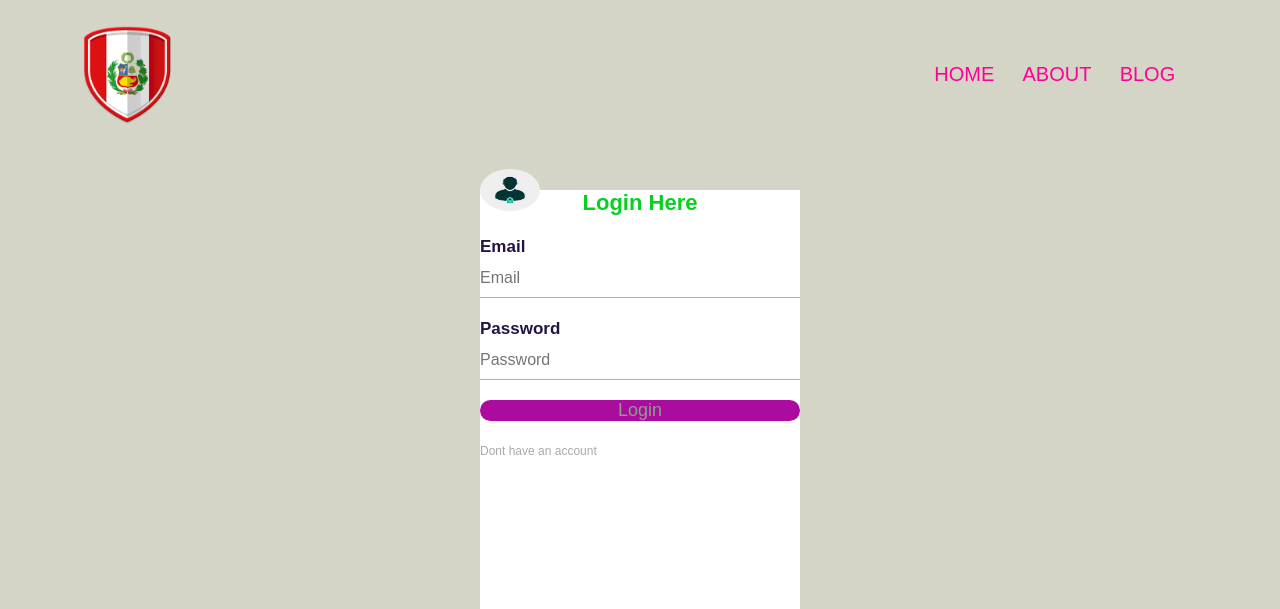
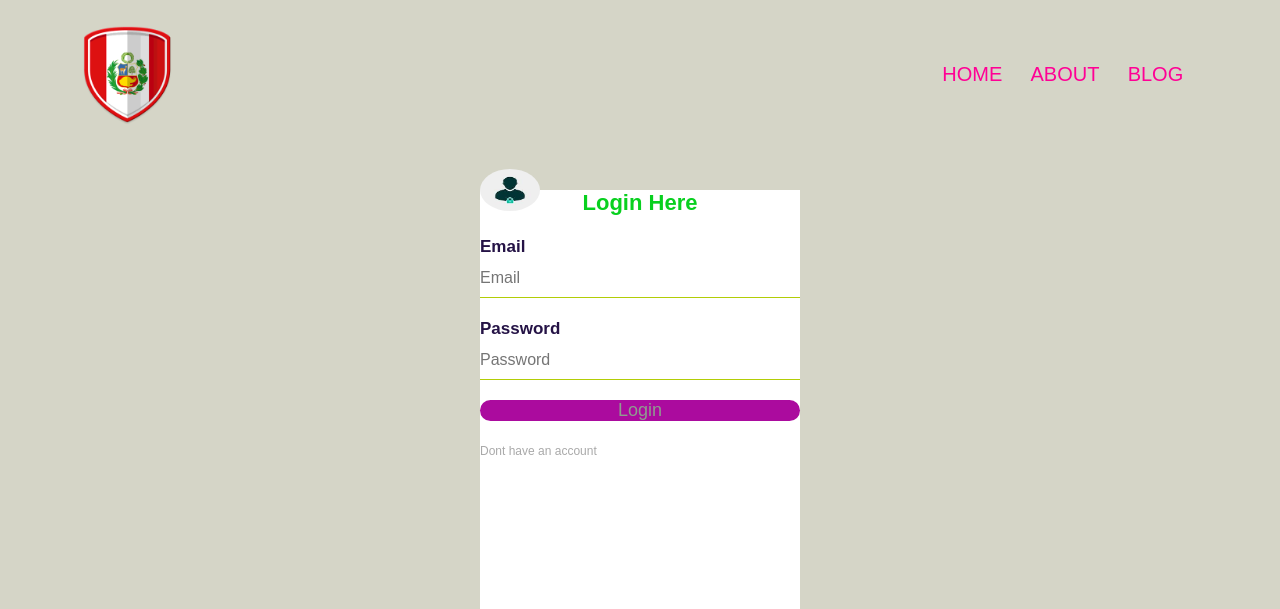
Before and after one commit to Joash-Yegon/YegonJoash, a PHP site: page /Login.html in a window 1280 px wide. Shown: the top 609 px of the page. Run offline with PHP 8.4, Linux system fonts and the light colour scheme; some libraries are stand-ins or nearby versions.

Commit message:
Some changes

```diff
--- a/BLOG.html
+++ b/BLOG.html
@@ -61,7 +61,7 @@
           </div>
 
             <h3>Follow Me</h3>
-            <p>Below are some of my Social Media and youtube Channel,Click to follow me</p>
+            <p>Below are some of my Social Media and youtube Channels,Click to follow me</p>
           </div>
         </div>
 
--- a/Contact.css
+++ b/Contact.css
@@ -117,3 +117,7 @@ progress{
     margin-right: 10px;/*  */
     inline-size: 200px;
 }
+@media (max-width : 700px){
+
+
+}
--- a/Login.html
+++ b/Login.html
@@ -16,17 +16,17 @@
                 <nav>
 
                   <a href="index.html"><img src="images/teamlogo_384.png"></a>
+                  <!-- <a href="Wolve.html" class="logo"></a> -->
                   <div class="nav-links" Id="navLinks">
+                  <i class="fa fa-times" onclick="hideMenu()"></i>
+                    <ul>
+                      <li><a href="index.html"></i>HOME </a></li>
+                      <li><a href="About.html"></i>ABOUT </a></li>
+                      <li><a href="BLOG.html"></i>BLOG</a></li>
 
-                    <div class="nav-links" Id="navLinks">
-                      <i class="fa fa-times" onclick="hideMenu()"></i>
-                    <ul>
-                      <li class="active"><a href="index.html"><i class="fa fa-home"></i>HOME</a> </li>
-                      <li class="active"><a href="About.html"><i class="fa fa-home"></i>ABOUT</a> </li>
-                      <li class="active"><a href="BLOG.html"><i class="fa fa-home"></i>BLOG</a> </li>
                     </ul>
                   </div>
-                  <i class="fa fa-bars" onclick="showMenu()"></i>
+             <i class="fa fa-bars" onclick="showMenu()"></i>
                 </nav>
             </section>
            <div class="loginbox">
--- a/Newstyle.css
+++ b/Newstyle.css
@@ -165,7 +165,7 @@ nav .fa{
 	   }
 		.jj h1{
 		   font-size:42px;
-		   padding-top: 5px;
+		   padding-top: -50px;
 	   }
 	   .jj p{
 			   margin:10px 0 40px;
@@ -211,7 +211,7 @@ nav .fa{
 			color:#3498db;
 		}
 }
-@media (max-device-width:480px){
+@media (max-device-width:700px){
   .jj h1{
 		     font-size: 20px;
 		}
--- a/index.html
+++ b/index.html
@@ -210,7 +210,7 @@
       navLinks.style.right="0";
     }
     function hideMenu(){
-      navLinks.style.right="-3000px";
+      navLinks.style.right="-300px";
     }
     $(document).ready(function () {
     var width = $(window).width();
```
Also changed, not shown: Gallery.html (+4 -3 lines).
